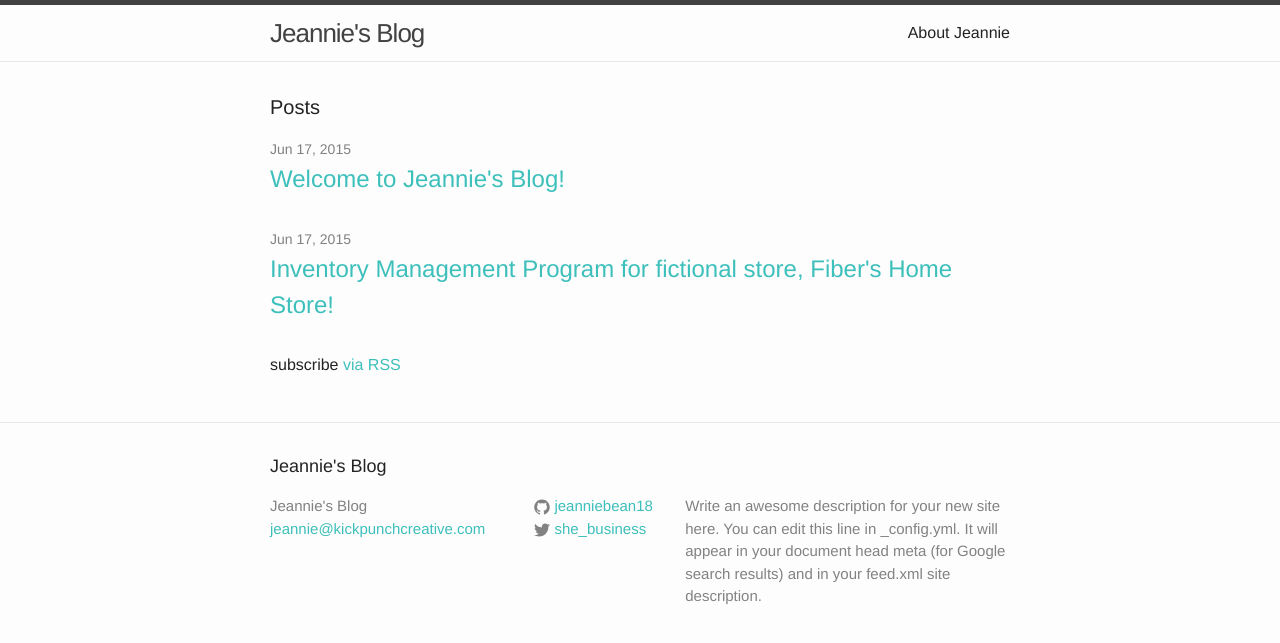
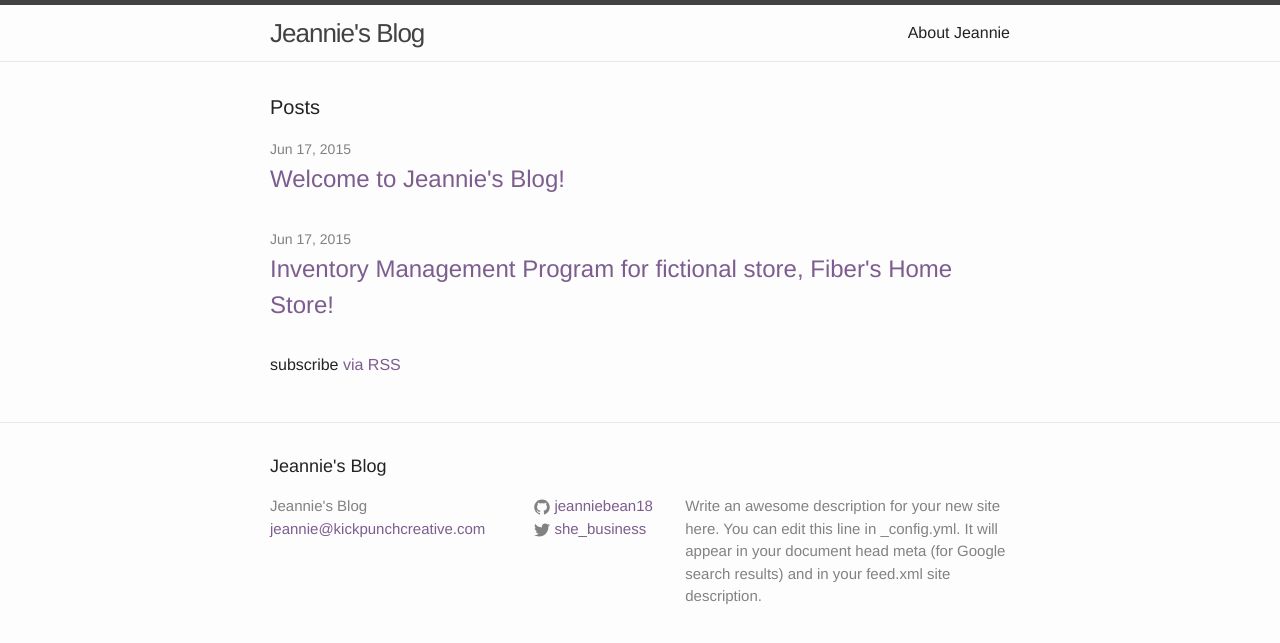
Before and after one commit to Jeanniebean18/Jeanniebean18, a Jekyll site: the page built from index.html, in a window 1280 px wide. Shown: the top 643 px of the page. Built offline with Jekyll 4.4.1, drawn with Linux system fonts in a browser that asks for light colours; Markdown is read by kramdown in place of the engine named in the settings.

Commit message:
link color

```diff
--- a/css/main.scss
+++ b/css/main.scss
@@ -15,7 +15,7 @@ $spacing-unit:     30px;
 
 $text-color:       #232323;
 $background-color: #fdfdfd;
-$brand-color:      #3DBFBB;
+$brand-color:      #7D5D8F;
 
 $grey-color:       #828282;
 $grey-color-light: lighten($grey-color, 40%);
```
